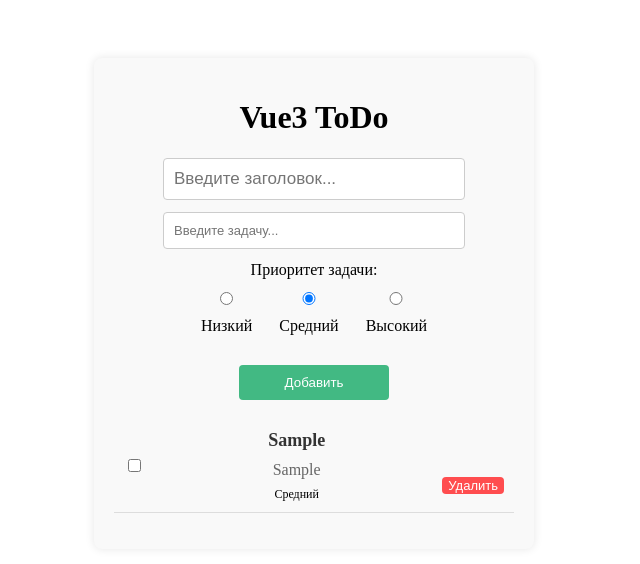
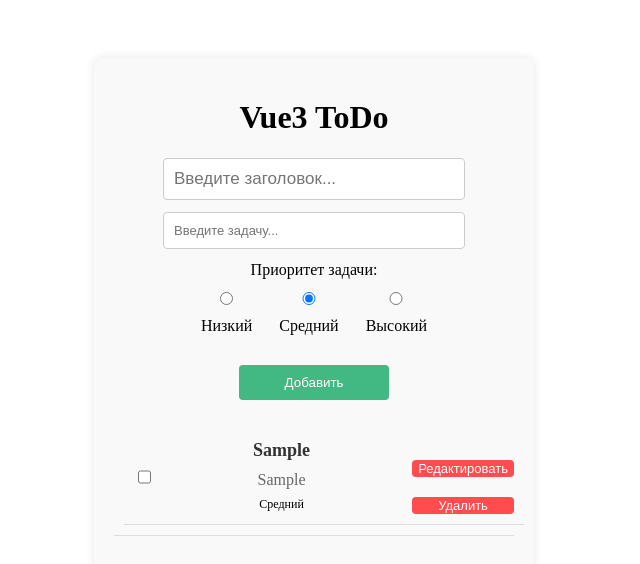
Before and after one commit to Kolizey08/ToDo-Vue3, a Vue app: page / in a window 1280 px wide. Both pictures are taken after typing "Sample", "Sample" into the empty fields and a click on the button "Добавить". Shown: the top 564 px of the page, without its empty margins (106-746 px from the left). Built offline with nearby package versions, Linux system fonts and the light colour scheme.

Commit message:
добавил возможность редактирование задачи

```diff
--- a/src/components/TodoList.vue
+++ b/src/components/TodoList.vue
@@ -2,31 +2,48 @@
   <ul class="todo-list">
     <li v-for="task in tasks" :key="task.id" :class="{ completed: task.completed }">
       <div class="task-content">
+        <div v-if="editingTask && editingTask.id === task.id">
+          <input v-model="editingTask.title" placeholder="Заголовок задачи" type='text'/>
+          <input v-model="editingTask.text" placeholder="Текст задачи" type='text'/>
+          <select v-model="editingTask.priority">
+            <option value="низкий">Низкий</option>
+            <option value="средний">Средний</option>
+            <option value="высокий">Высокий</option>
+          </select>
+          <button @click="saveTask">Сохранить</button>
+          <button @click="cancelEdit">Отменить</button>
+        </div>
+        <div v-else class="tasks">
           <input
             type="checkbox"
             v-model="task.completed"
             @click="updateStateTask(task.id)"
             class="task-checkbox"
           />
-        <div class="tasks">
+          <div class="todos">
             <h2 class="task-title">{{ task.title }}</h2>
             <p class="task-text">{{ task.text }}</p>
             <span class="task-priority">{{ task.priority }}</span>
           </div>
+          <div class="button-content">
+            <button @click="editTask(task)">Редактировать</button>
             <button @click="deleteTask(task.id)">Удалить</button>
+          </div>
+        </div>
       </div>
     </li>
   </ul>
 </template>
 
 <script lang="ts">
-import { defineComponent } from 'vue'
-import { useTodoStore } from '../stores/todoStore'
+import { defineComponent, ref } from 'vue'
+import { useTodoStore, type Tasks } from '../stores/todoStore'
 
 export default defineComponent({
   setup() {
     const taskStore = useTodoStore()
     const tasks = taskStore.tasks
+    const editingTask = ref<Tasks | null>(null)
 
     const updateStateTask = (id: number): void => {
       taskStore.updateStateTask(id)
@@ -36,10 +53,29 @@ export default defineComponent({
       taskStore.deleteTask(id)
     }
 
+    const editTask = (task: Tasks): void => {
+      editingTask.value = { ...task }
+    }
+
+    const saveTask = () => {
+      if (editingTask.value !== null) {
+        taskStore.updateTask(editingTask.value)
+        editingTask.value = null
+      }
+    }
+
+    const cancelEdit = () => {
+      editingTask.value = null
+    }
+
     return {
       tasks,
       updateStateTask,
-      deleteTask
+      deleteTask,
+      editTask,
+      saveTask,
+      cancelEdit,
+      editingTask
     }
   }
 })
@@ -59,16 +95,32 @@ export default defineComponent({
   cursor: pointer;
 }
 
-.todo-list li.completed .tasks {
+.todo-list li.completed .todos {
   text-decoration: line-through;
   color: #999;
 }
 
 .task-content {
   display: flex;
+  justify-content: space-between;
   align-items: center;
+  padding: 10px;
+  border-bottom: 1px solid #ddd;
+}
+.tasks {
+  display: flex;
     justify-content: space-between;
+    width: 380px;
+}
+
+.task-content select {
   width: 100%;
+  padding: 5px;
+  margin-bottom: 10px;
+}
+
+.task-content button {
+  margin-left: 10px;
 }
 
 .task-checkbox {
@@ -97,6 +149,11 @@ export default defineComponent({
   margin-top: 5px;
 }
 
+.button-content {
+  display: flex;
+  flex-direction: column;
+}
+
 .todo-list li button {
   background-color: #ff4d4f;
   color: white;
@@ -104,7 +161,7 @@ export default defineComponent({
   border-radius: 4px;
   cursor: pointer;
   font-size: 13px;
-  margin-top: 40px;
+  margin-top: 20px;
 }
 
 .todo-list li button:hover {
--- a/src/stores/todoStore.ts
+++ b/src/stores/todoStore.ts
@@ -1,7 +1,7 @@
 import { defineStore } from 'pinia'
 import { ref } from 'vue'
 
-interface Tasks {
+export interface Tasks {
   title: string
   id: number
   text: string
@@ -22,7 +22,12 @@ export const useTodoStore = defineStore('todoStore', () => {
     })
   }
 
-  function updateTask(): void {}
+  function updateTask(updatedTask: Tasks): void {
+    const index = tasks.value.findIndex((task) => task.id === updatedTask.id)
+    if (index !== -1) {
+      tasks.value[index] = updatedTask
+    }
+  }
 
   function deleteTask(id: number): void {
     const index = tasks.value.findIndex((task) => task.id === id)
```
Lines whose indentation alone changed are shown as unchanged.
